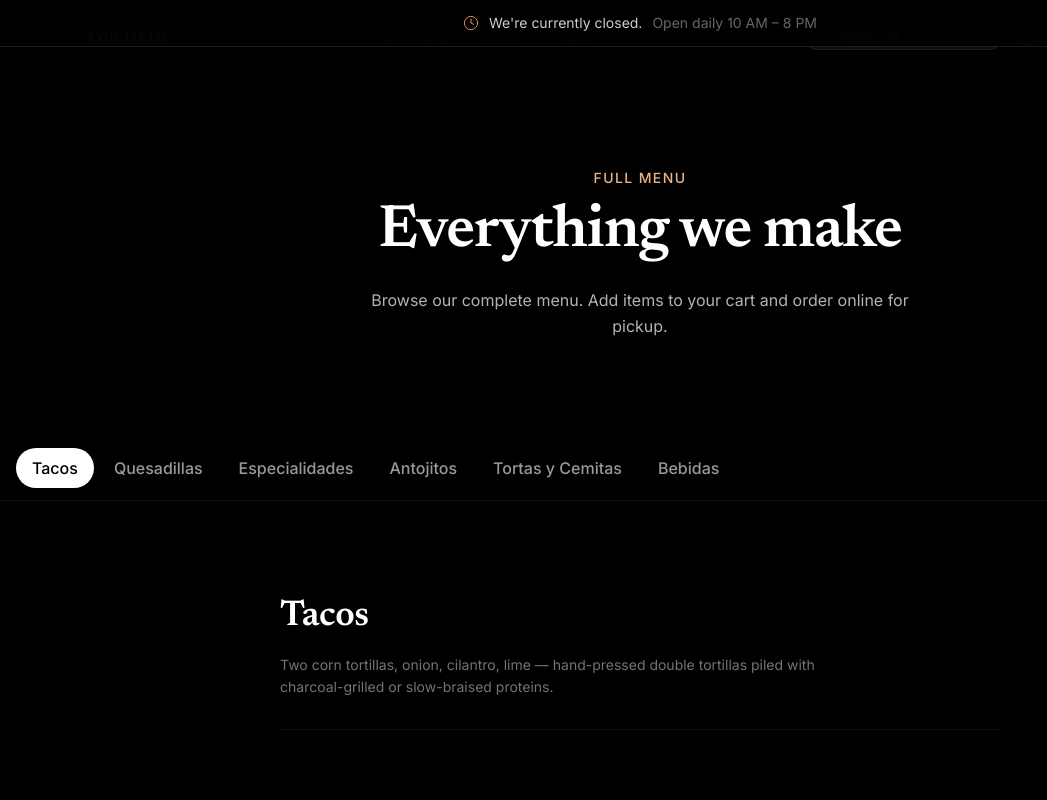
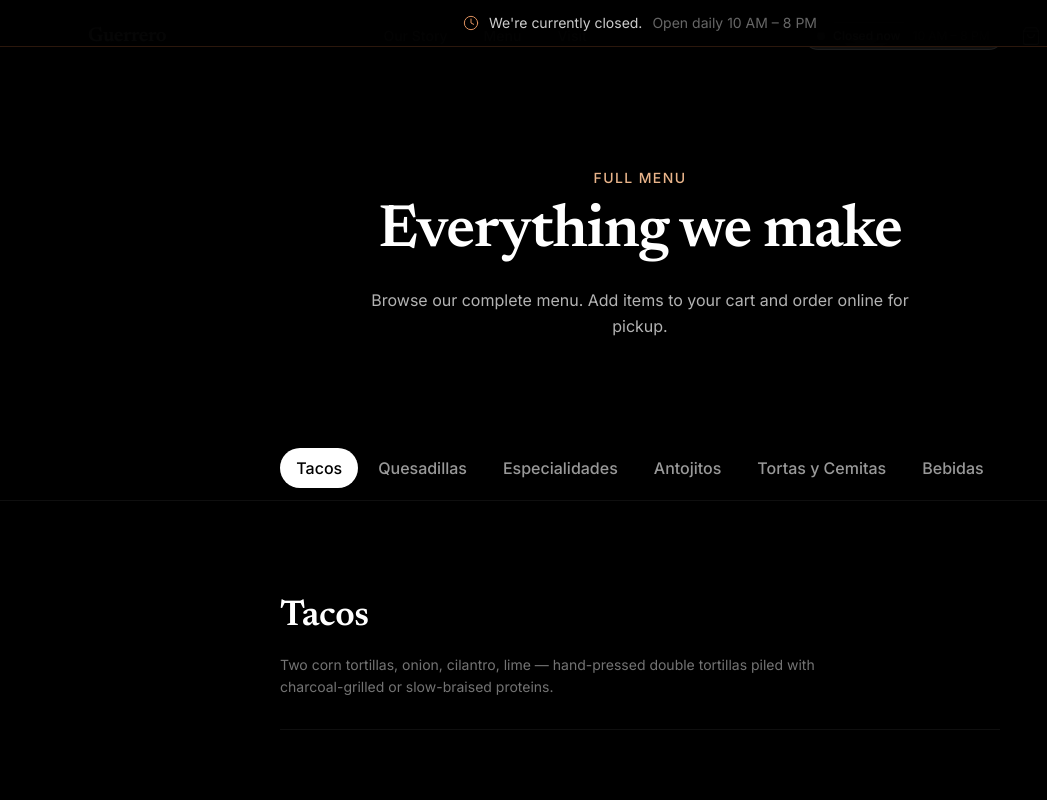
Before and after one commit to writhingdespair/ttq_site, a Next.js app: page /menu in a window 1280 px wide. Shown: the top 800 px of the page, without its empty margins (0-1047 px from the left). Built offline with nearby package versions, Linux system fonts and the light colour scheme.

Commit message:
Center menu category nav tabs

```diff
--- a/components/menu/MenuCategoryNav.tsx
+++ b/components/menu/MenuCategoryNav.tsx
@@ -46,7 +46,7 @@
         )}
         <div
           ref={scrollRef}
-          className="flex gap-1 px-4 py-3 overflow-x-auto scrollbar-hide"
+          className="flex gap-1 px-4 py-3 overflow-x-auto scrollbar-hide justify-center"
         >
           {categories.map((cat) => (
             <button
```
